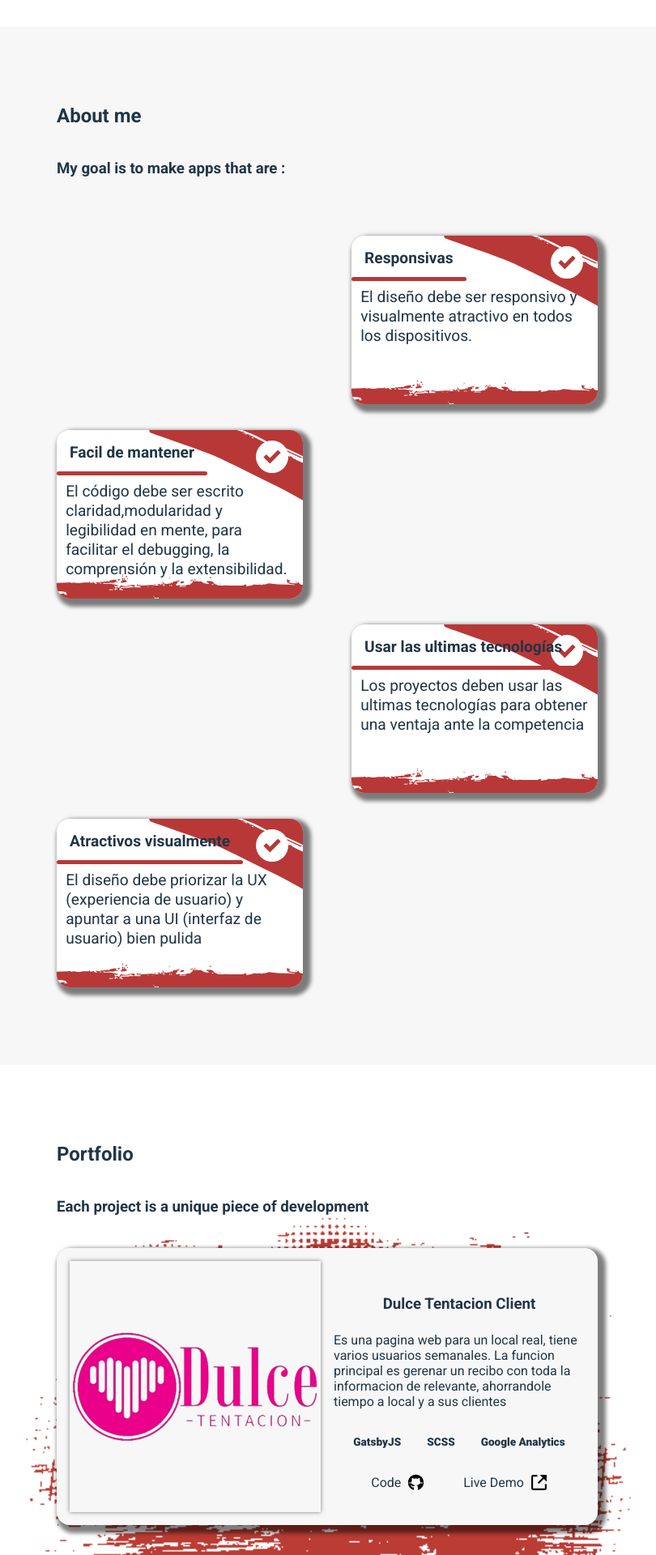
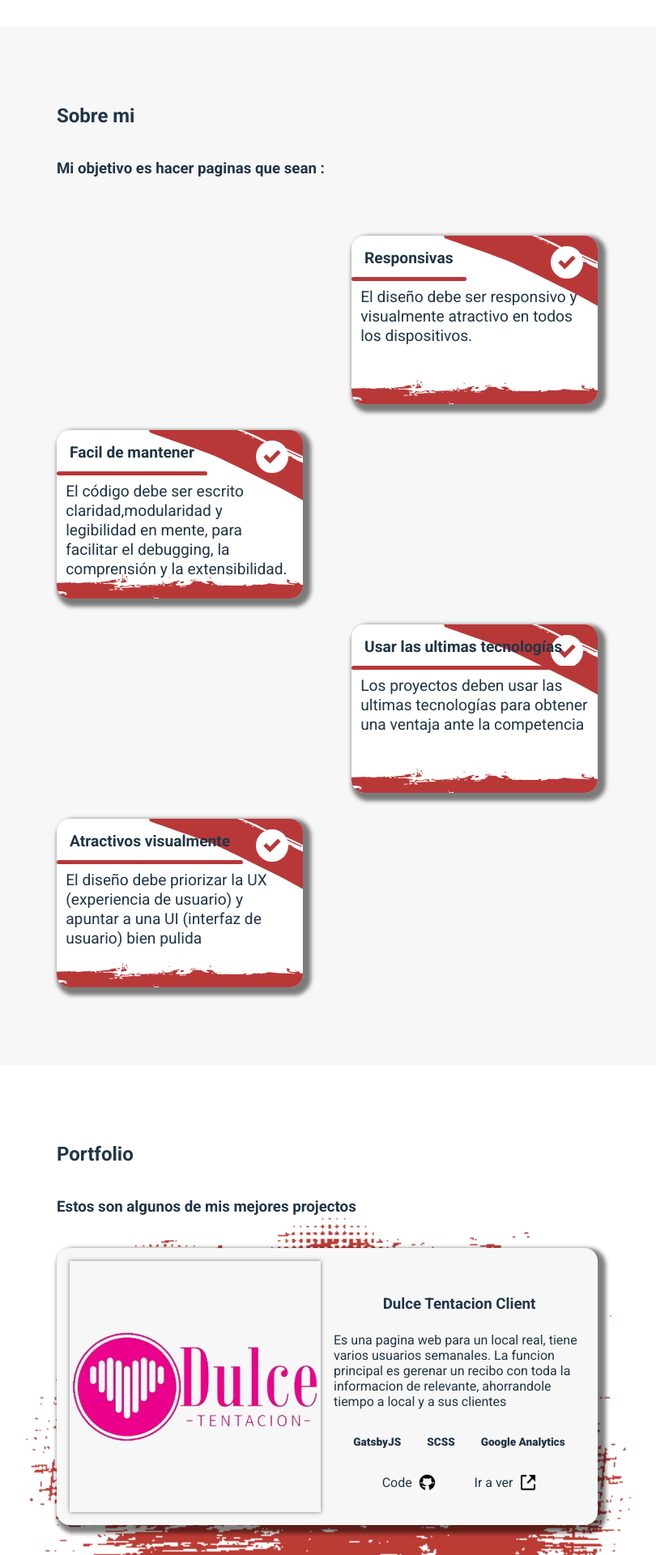
Before and after one commit to ae95caba/portfolio, a React (Vite) app: page / in a window 1280 px wide. Shown: the part 700-2620 px from the top of the page at 81% size, without its empty margins (236-1046 px from the left). Built offline with nearby package versions, Linux system fonts and the light colour scheme.

Commit message:
traducido el resto de secciones

```diff
--- a/src/components/AboutMe.tsx
+++ b/src/components/AboutMe.tsx
@@ -31,8 +31,8 @@ export default function AboutMe() {
     <section id="about">
       <div className="background"></div>
       <div className="content">
-        <h2>About me</h2>
-        <h3>My goal is to make apps that are :</h3>
+        <h2>Sobre mi</h2>
+        <h3>Mi objetivo es hacer paginas que sean :</h3>
         <div className="container">
           {goals.map((goal, index) => (
             <Reveal direction={index % 2 === 0 ? "left" : "right"}>
--- a/src/components/Contact.tsx
+++ b/src/components/Contact.tsx
@@ -18,20 +18,20 @@ export default function Contact() {
           autoplay={true}
           loop={true}
         />
-        <h2>Contact</h2>
-        <h3>Don't be shy! Hit me up!</h3>
+        <h2>Contacto</h2>
+        <h3>No seas timido, mandame un mensaje !</h3>
         <form>
-          <input placeholder="Name" type="text" name="user_name" disabled />
+          <input placeholder="Nombre" type="text" name="user_name" disabled />
           <input type="email" placeholder="Email" name="user_email" disabled />
 
-          <textarea placeholder="Message" name="message" disabled></textarea>
+          <textarea placeholder="Mensaje" name="message" disabled></textarea>
           <button
             type="button"
             onClick={() => {
               alert("function still not added, try sending an email manually");
             }}
           >
-            Send
+            Enviar
           </button>
         </form>
       </div>
--- a/src/components/Projects.tsx
+++ b/src/components/Projects.tsx
@@ -13,7 +13,7 @@ export default function Projects() {
         <img className="background-stroke second" src={backgroundStroke} />
 
         <h2>Portfolio</h2>
-        <h3>Each project is a unique piece of development</h3>
+        <h3>Estos son algunos de mis mejores projectos </h3>
         <div className="container">
           {projectsArr.map((projectObj) => {
             return <ProjectCard projectObj={projectObj} />;
@@ -57,7 +57,7 @@ function ProjectCard({ projectObj }: { projectObj: Project }) {
             </li>
             <li>
               <a href={projectObj.live} rel="noreferrer" target="_blank">
-                <span>Live Demo</span> <img src={newWindow} alt="" />
+                <span>Ir a ver</span> <img src={newWindow} alt="" />
               </a>
             </li>
           </ul>
```
